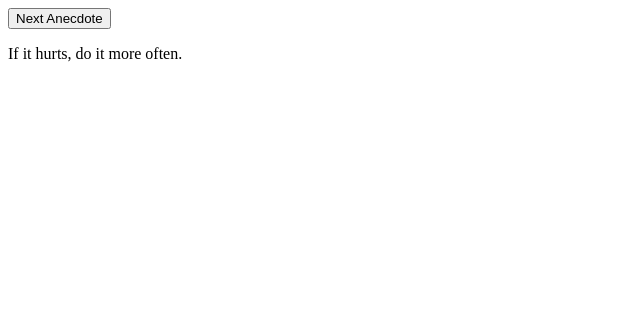
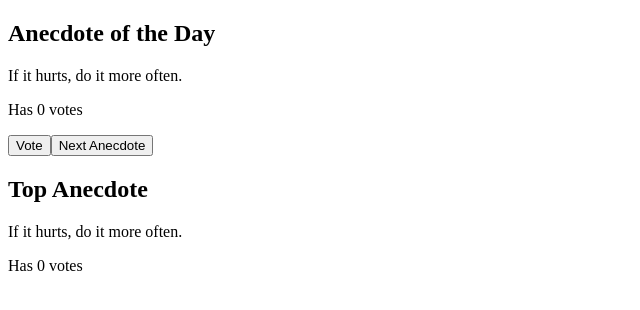
Before and after one commit to socratic617/Full-Stack-Open-Exercises, a React (Vite) app in the folder part-1-excercise/part1/: page / in a window 1280 px wide. Shown: the top 310 px of the page, without its empty margins (0-640 px from the left). Built offline with nearby package versions, Linux system fonts and the light colour scheme.

Commit message:
Solution for top ancedote and browsing options

```diff
--- a/part-1-excercise/part1/src/App.jsx
+++ b/part-1-excercise/part1/src/App.jsx
@@ -554,9 +554,10 @@
 
 //Expand your application so that you can vote for the displayed anecdote.
 
-import { useState } from 'react'
+import React, { useState } from 'react';
 
 const App = () => {
+  // Array containing anecdotes
   const anecdotes = [
     'If it hurts, do it more often.',
     'Adding manpower to a late software project makes it later!',
@@ -566,35 +567,54 @@ const App = () => {
     'Debugging is twice as hard as writing the code in the first place. Therefore, if you write the code as cleverly as possible, you are, by definition, not smart enough to debug it.',
     'Programming without an extremely heavy use of console.log is same as if a doctor would refuse to use x-rays or blood tests when dianosing patients.',
     'The only way to go fast, is to go well.'
-  ]
+  ];
 
-  const [selected, setSelected] = useState(0)
+  // State to keep track of the index of the currently selected anecdote
+  const [selected, setSelected] = useState(0);
 
-  // create a function for event handler
+  // State to keep track of the number of votes each anecdote has received
+  const [votes, setVotes] = useState(new Array(anecdotes.length).fill(0));
+
+  // Function to handle clicking on the "Next Anecdote" button
   const handleNextAnecdote = () => {
+    // Generate a random index to select a random anecdote from the array
+    const randomIndex = Math.floor(Math.random() * anecdotes.length);
+    // Update the selected anecdote index in the state
+    setSelected(randomIndex);
+  };
 
-    //use method math.floor to select ancedote from array
-    //use method math.random to select random ancedote
-    //ancedotes is an array of quotes so use .length property
-
-    const randomIndex = Math.floor(Math.random() * anecdotes.length)
-
-    //use key setSelected to update ancedote
-    setSelected(randomIndex)
-  }
+  // Function to handle clicking on the "Vote" button
+  const handleVote = () => {
+    // Create a copy of the votes array
+    const newVotes = [...votes];
+    // Increment the vote count for the currently selected anecdote
+    newVotes[selected] += 1;
+    // Update the votes state with the new vote count
+    setVotes(newVotes);
+  };
 
   return (
     <div>
-      {/* input randomIndex function */}
+      <h2>Anecdote of the Day</h2>
+      {/* Display the currently selected anecdote */}
+      <p>{anecdotes[selected]}</p>
+      {/* Display the number of votes the currently selected anecdote has */}
+      <p>Has {votes[selected]} votes</p>
+      {/* Button to vote for the currently displayed anecdote */}
+      <button onClick={handleVote}>Vote</button>
+      {/* Button to select a new random anecdote */}
       <button onClick={handleNextAnecdote}>Next Anecdote</button>
-      {/* display selected ancedote  */}
-      <p>{anecdotes[selected]}</p>
+
+      <h2>Top Anecdote</h2>
+      {/* Display the top-voted anecdote */}
+      <p>{anecdotes[votes.indexOf(Math.max(...votes))]}</p>
+      {/* Display the number of votes the top-voted anecdote has */}
+      <p>Has {Math.max(...votes)} votes</p>
     </div>
-  )
-}
+  );
+};
 
-export default App
-
+export default App;
 
 //************************************************************************ */
 //Excercise 4.1
```
